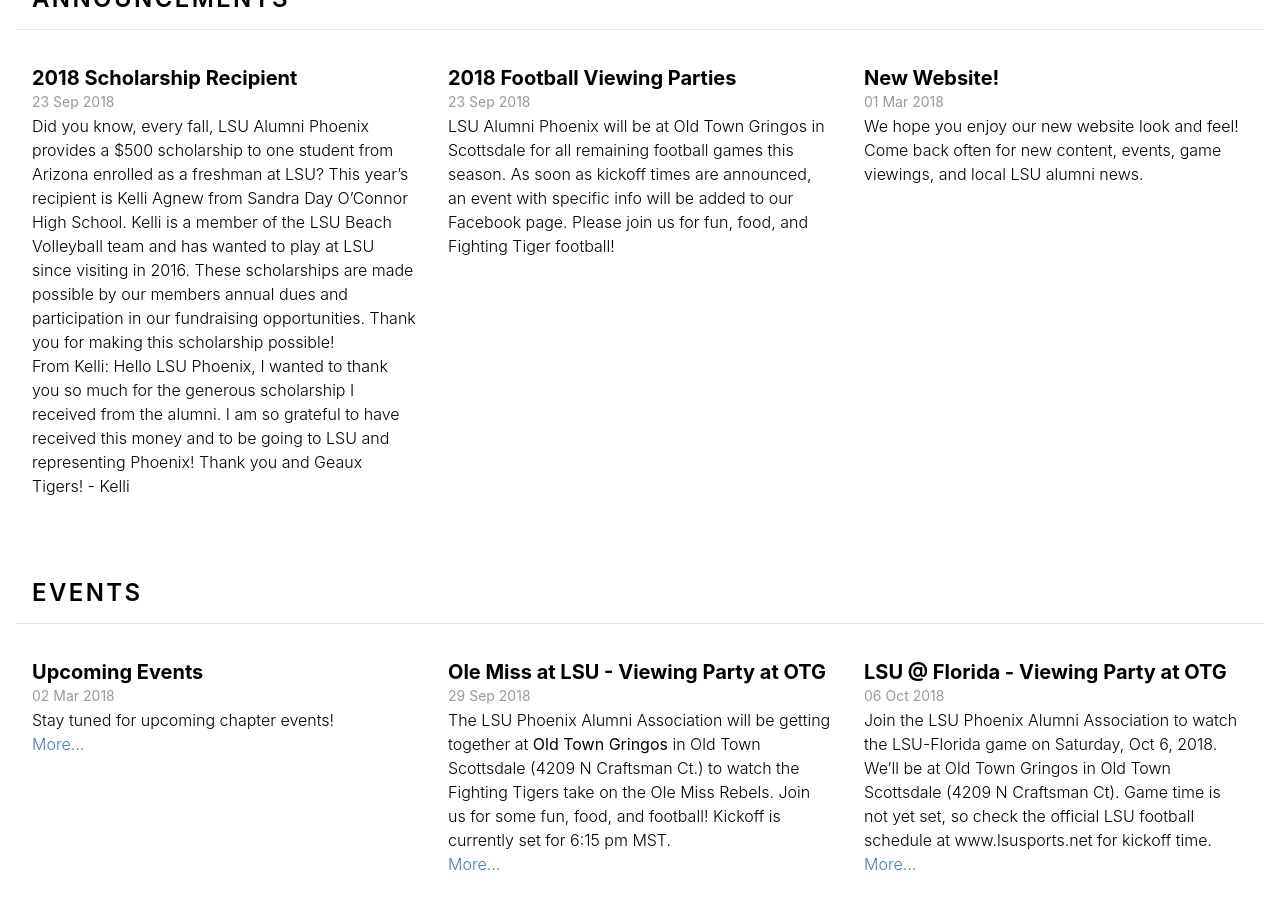
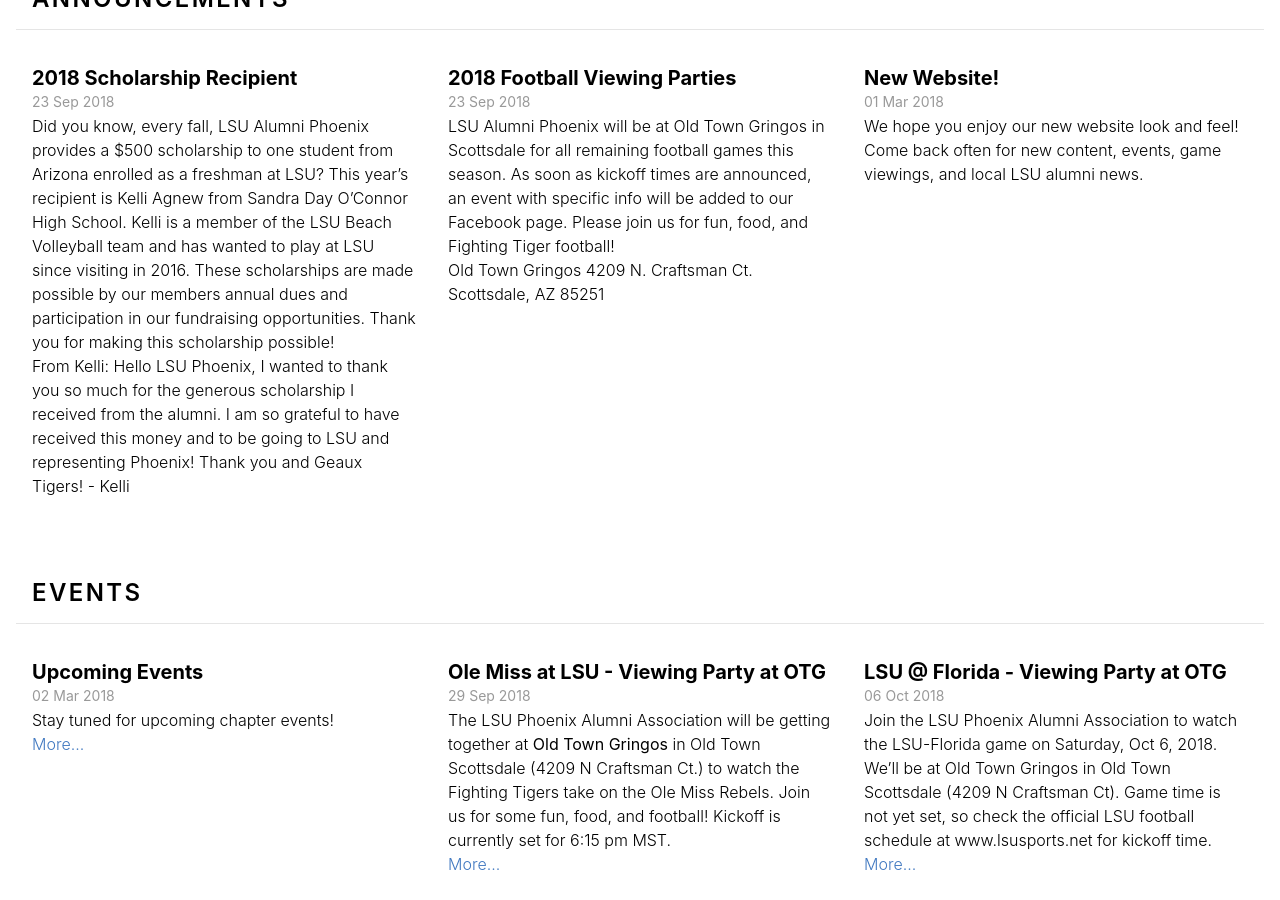
Before and after one commit to lsu-phoenix-alumni/lsu-phoenix-alumni.github.io, a Jekyll site: the page built from index.html, in a window 1280 px wide and 900 px high, scrolled down 891 px. Built offline with Jekyll 4.4.1, drawn with Linux system fonts in a browser that asks for light colours.

Commit message:
Updated 2018 Football Viewing Parties

```diff
--- a/_announcements/2018-football-viewing-parties.markdown
+++ b/_announcements/2018-football-viewing-parties.markdown
@@ -4,3 +4,7 @@ date: 2018-09-23 15:26:00 Z
 ---
 
 LSU Alumni Phoenix will be at Old Town Gringos in Scottsdale for all remaining football games this season. As soon as kickoff times are announced, an event with specific info will be added to our Facebook page. Please join us for fun, food, and Fighting Tiger football!
+
+Old Town Gringos
+4209 N. Craftsman Ct.
+Scottsdale, AZ 85251
```
